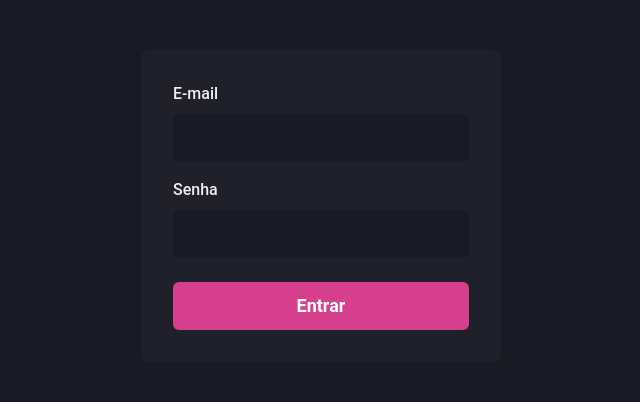
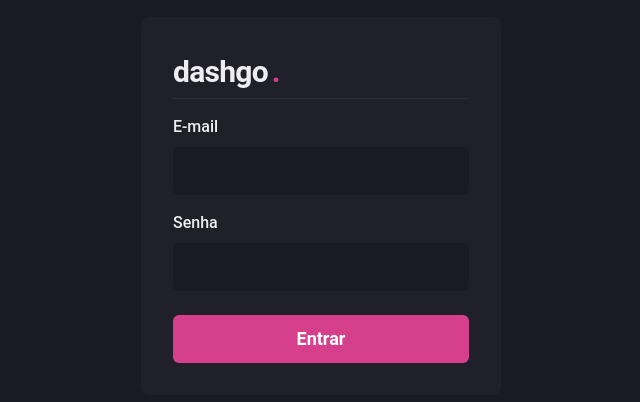
Before and after one commit to ottonSam/ignite-dashgo, a Next.js app: page / in a window 1280 px wide. Shown: the part 194-596 px from the top of the page, without its empty margins (319-959 px from the left). Built offline with nearby package versions, Linux system fonts and the light colour scheme.

Commit message:
Login page add logo

```diff
--- a/src/pages/index.tsx
+++ b/src/pages/index.tsx
@@ -1,6 +1,7 @@
-import { Flex, Button, Stack } from '@chakra-ui/react'
+import { Flex, Button, Stack, Box, Divider } from '@chakra-ui/react'
 
 import { Input } from '../components/Form/Input'
+import { Logo } from '../components/Header/Logo'
 
 export default function SingIn() {
   return (
@@ -9,6 +10,7 @@ export default function SingIn() {
       h="100vh"
       align="center"
       justify="center"
+      flexDir="column"
     >
       <Flex
         as="form"
@@ -19,6 +21,13 @@ export default function SingIn() {
         borderRadius={8}
         flexDir="column"
       >
+        <Box mb="3" direction="row">
+          <Logo/>
+          <Divider
+            my="1"
+            borderColor="gray.700"
+          />
+        </Box>
         <Stack spacing="4">
           <Input type="email" name="email" label="E-mail"/>
           <Input type="password" name="password" label="Senha" />
```
